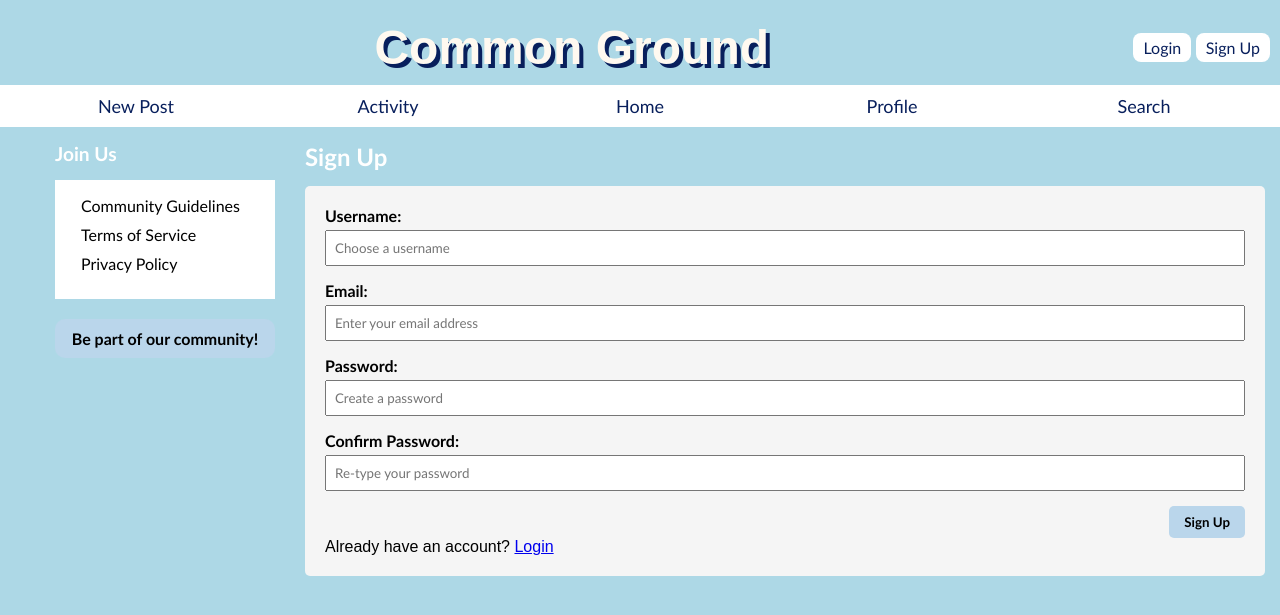
After one commit to jademola/CommonGround, a PHP site: page /signup.php in a window 1280 px wide. The commit adds this page. Shown: the top 615 px of the page. Run offline with PHP 8.4, Linux system fonts and the light colour scheme.

Commit message:
Updated sign up pages including changes to php to include header

```diff
--- a/header.php
+++ b/header.php
@@ -11,14 +11,14 @@ if (!isset($_SESSION['loggedIn'])) {
         <?php else: ?>
             <div id="signin-buttons">
                 <a href="login.php" class="login-btn">Login</a>
-                <a href="signup.html" class="login-btn">Sign Up</a>
+                <a href="signup.php" class="login-btn">Sign Up</a>
             </div>
         <?php endif; ?>
     </header>
 
     <nav class="nav">
         <?php if ($_SESSION['loggedIn']): ?>
-            <a href="newpost.html" class="nav-item">New Post</a>
+            <a href="newpost.php" class="nav-item">New Post</a>
             <a href="activity.html" class="nav-item">Activity</a>
             <a href="index.php" class="nav-item">Home</a>
             <a href="profile.php" class="nav-item">Profile</a>
--- a/index.php
+++ b/index.php
@@ -80,7 +80,7 @@ if (!isset($_SESSION['loggedIn'])) {
                 <?php else: ?>
                     <div class="profile-buttons">
                         <button onclick="window.location.href='login.php'">Login</button>
-                        <button onclick="window.location.href='signup.html'">Sign-up</button>
+                        <button onclick="window.location.href='signup.php'">Sign-up</button>
                     </div>
                 <?php endif; ?>
             </div>
--- /dev/null
+++ b/signup.php
@@ -0,0 +1,103 @@
+<!DOCTYPE html>
+<html lang="en">
+
+<head>
+  <meta charset="UTF-8">
+  <title>Common Ground - Sign Up</title>
+  <link rel="stylesheet" href="styles.css">
+</head>
+
+<body>
+  <!-- Navigation Bar -->
+  <!-- Should be moved as well with the login page -->
+  <?php include "header.php" ?>
+
+  <div class="main-content">
+    <!-- Sidebar for consistency -->
+    <aside class="sidebar">
+      <h2 class="sidebar-header">Join Us</h2>
+      <ul class="popular-list">
+        <li>Community Guidelines</li>
+        <li>Terms of Service</li>
+        <li>Privacy Policy</li>
+      </ul>
+      <div class="notification-box">Be part of our community!</div>
+    </aside>
+
+    <main class="feed">
+      <h2 class="feed-header">Sign Up</h2>
+
+      <!-- Sign Up Form -->
+      <form id="signupForm" class="auth-form">
+        <div id="signUsername">
+          <label for="signupUsername">Username:</label>
+          <input
+            type="text"
+            id="signupUsername"
+            name="signupUsername"
+            placeholder="Choose a username"
+            required>
+        </div>
+
+        <div id="signEmail">
+          <label for="signupEmail">Email:</label>
+          <input
+            type="email"
+            id="signupEmail"
+            name="signupEmail"
+            placeholder="Enter your email address"
+            required>
+        </div>
+
+        <div id="signPassword">
+          <label for="signupPassword">Password:</label>
+          <input
+            type="password"
+            id="signupPassword"
+            name="signupPassword"
+            placeholder="Create a password"
+            required>
+        </div>
+
+        <div id="confirmPass">
+          <label for="confirmPassword">Confirm Password:</label>
+          <input
+            type="password"
+            id="confirmPassword"
+            name="confirmPassword"
+            placeholder="Re-type your password"
+            required>
+        </div>
+
+        <button type="submit" id="signupButton">Sign Up</button>
+
+        <p>
+          Already have an account?
+          <a href="login.php">Login</a>
+        </p>
+      </form>
+
+
+    </main>
+  </div>
+
+  <!-- Client-Side Validation -->
+  <script>
+    document.addEventListener('DOMContentLoaded', () => {
+      const signupForm = document.getElementById('signupForm');
+
+      signupForm.addEventListener('submit', (e) => {
+        const password = document.getElementById('signupPassword').value;
+        const confirm = document.getElementById('confirmPassword').value;
+
+        // Check if passwords match (shittiest security ever lmao)
+        if (password !== confirm) {
+          e.preventDefault();
+          alert("Passwords don't match. Please re-type.");
+        }
+      });
+    });
+  </script>
+</body>
+
+</html>
--- a/styles.css
+++ b/styles.css
@@ -32,7 +32,6 @@ body {
     color: #fff9f0;
     text-shadow: 4px 4px #081f5c;
     border-radius: 20px;
-    text-decoration: none;
 }
 
 .login-btn {
@@ -542,3 +541,98 @@ img {
 #loginButton:hover {
     background-color: #9abdd6;
 }
+
+/* ========================*/
+/* Signup Page Styling */
+/* ========================*/
+
+#signupForm {
+    background-color: whitesmoke;
+    padding: 20px;
+    border-radius: 5px;
+}
+
+#signUsername {
+    margin-bottom: 15px;
+}
+
+#signUsername label {
+    display: block;
+    font-family: 'Trebuchet MS';
+    font-weight: bold;
+    margin-bottom: 5px;
+}
+
+#signupUsername {
+    width: 100%;
+    padding: 8px;
+    font-family: 'Trebuchet MS';
+}
+
+#signEmail {
+    margin-bottom: 15px;
+}
+
+#signEmail label {
+    display: block;
+    font-family: 'Trebuchet MS';
+    font-weight: bold;
+    margin-bottom: 5px;
+}
+
+#signupEmail {
+    width: 100%;
+    padding: 8px;
+    font-family: 'Trebuchet MS';
+}
+
+#signPassword {
+    margin-bottom: 15px;
+}
+
+#signPassword label {
+    display: block;
+    font-family: 'Trebuchet MS';
+    font-weight: bold;
+    margin-bottom: 5px;
+}
+
+#signupPassword {
+    width: 100%;
+    padding: 8px;
+    font-family: 'Trebuchet MS';
+}
+
+#confirmPass {
+    margin-bottom: 15px;
+}
+
+#confirmPass label {
+    display: block;
+    font-family: 'Trebuchet MS';
+    font-weight: bold;
+    margin-bottom: 5px;
+}
+
+#confirmPassword {
+    width: 100%;
+    padding: 8px;
+    font-family: 'Trebuchet MS';
+}
+
+#signupButton {
+    padding: 8px 15px;
+    background-color: #bad6eb;
+    border: none;
+    border-radius: 5px;
+    cursor: pointer;
+    font-family: 'Trebuchet MS';
+    font-weight: bold;
+    display: block;
+    margin-left: auto;
+    margin-right: 0;
+}
+
+#signupButton:hover {
+    background-color: #9abdd6;
+}
```
Also changed, not shown: notes.md (+3 -1 lines), signup.html (deleted, +0 -107 lines).
